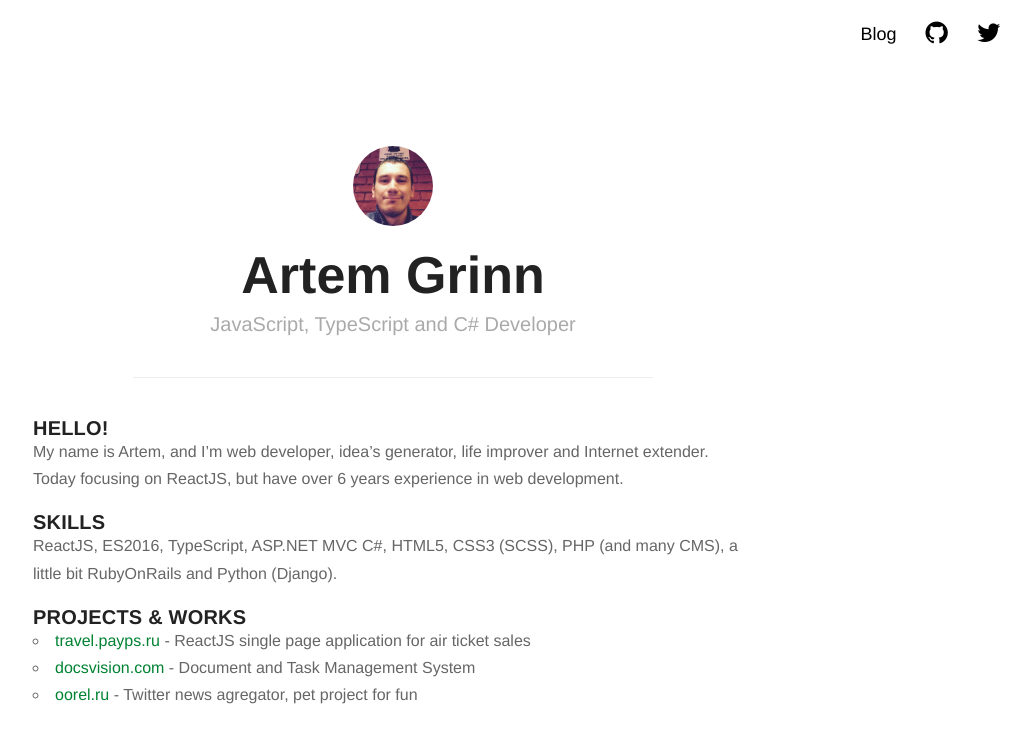
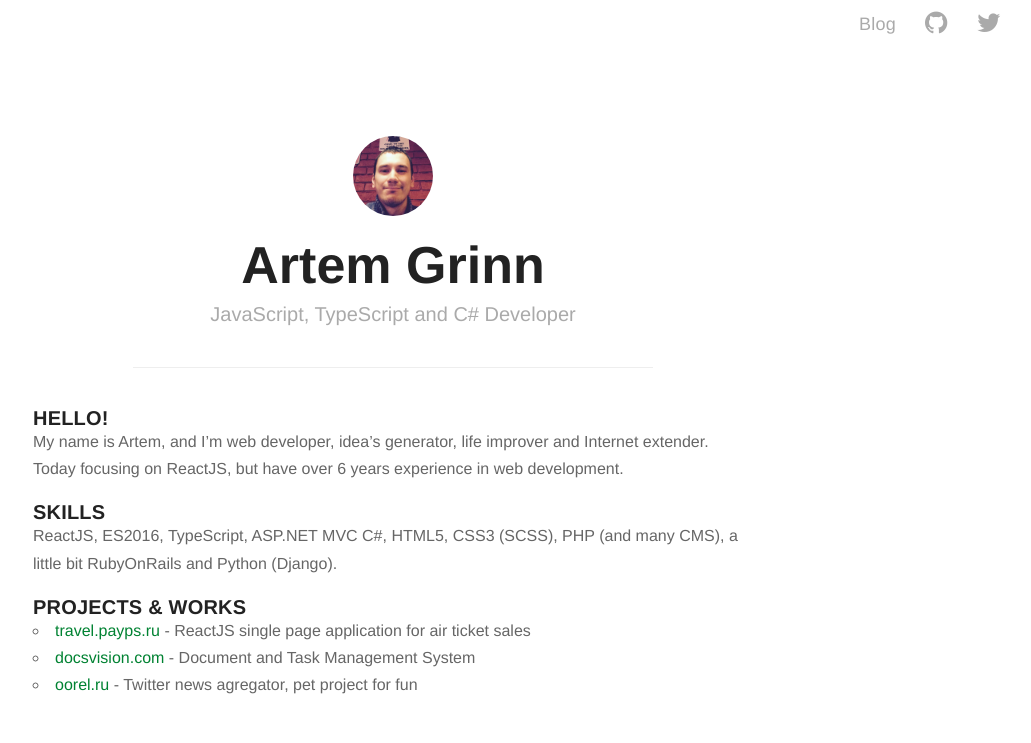
Before and after one commit to ArtemGrinn/artemgrinn.github.io, a Jekyll site: the page built from index.md, in a window 1280 px wide. Shown: the top 743 px of the page, without its empty margins (247-1278 px from the left). Built offline with Jekyll 4.4.1, drawn with Linux system fonts in a browser that asks for light colours; our own code applies the rules of GitHub Pages for plain Markdown files.

Commit message:
Update style.css

```diff
--- a/assets/css/style.css
+++ b/assets/css/style.css
@@ -109,7 +109,7 @@ h2 {
 }
 
 nav.main-nav {
-	padding: 20px 20px 0;
+	padding: 10px 20px 0;
 
 	/*max-width: 600px;*/
 	/*width:100%;*/
@@ -123,11 +123,12 @@ nav.main-nav {
 
 nav.main-nav a {
 	padding: 8px 12px;
-	color: #000;
+	color: #aaa;
 	font-size: 18px;
 	line-height: 1.35;
 	border-radius: 3px;
-
+	font-weight: 300;
+	letter-spacing: 0.01em;
 }
 nav.main-nav a:hover{
 	color: #008232;
```
